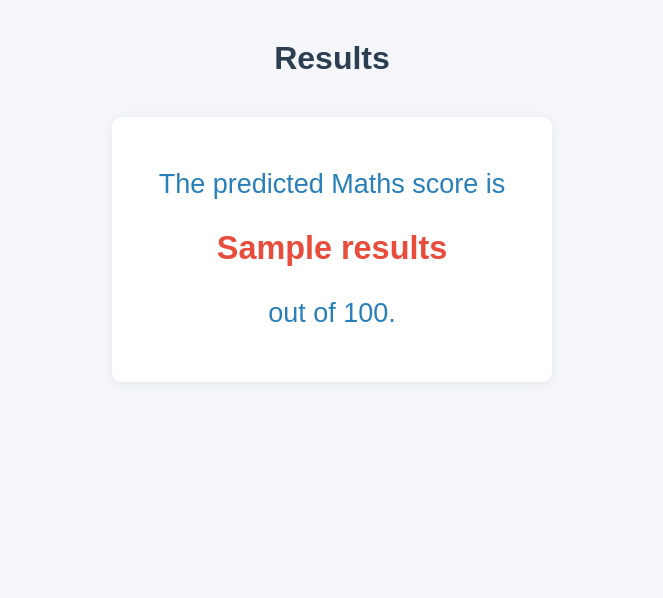
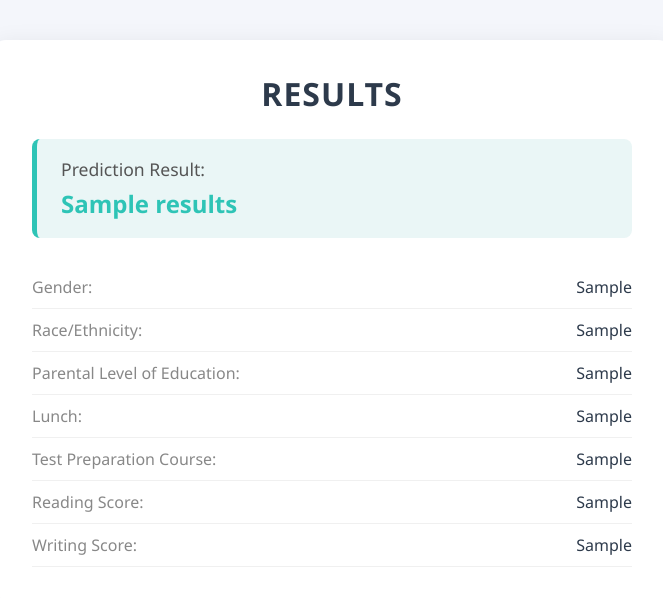
Before and after one commit to rudra-swnt-12/ML_project, a Flask app: template templates/result.html in a window 1280 px wide. Shown: the top 598 px of the page, without its empty margins (308-971 px from the left). Run offline with Flask 3, Linux system fonts and the light colour scheme; the template is opened without the code that fills it: most values are stand-ins (such as "Sample title", 1, 10 or a date in 2020).

Commit message:
Created README.md and fixed minor changes

```diff
--- a/application.py
+++ b/application.py
@@ -36,7 +36,26 @@ def predict_datapoint():
         predict_pipeline = PredictPipeline()
         results = predict_pipeline.predict(pred_df)
         print(results)
-        return render_template('result.html', results=results[0])
+        # Extract values to pass to template
+        option1 = data.gender
+        option2 = data.race_ethnicity
+        option3 = data.parental_level_of_education
+        option4 = data.lunch
+        option5 = data.test_preparation_course
+        option6 = data.reading_score
+        option7 = data.writing_score
+
+        return render_template(
+            'result.html',
+            results=results[0],
+            option1=option1,
+            option2=option2,
+            option3=option3,
+            option4=option4,
+            option5=option5,
+            option6=option6,
+            option7=option7
+        )
 
 @app.route('/about')
 def about():
--- a/templates/result.html
+++ b/templates/result.html
@@ -3,53 +3,121 @@
 <head>
     <meta charset="UTF-8">
     <title>Results</title>
+    <meta name="viewport" content="width=device-width, initial-scale=1.0">
     <style>
+        title {
+            font-family: 'Segoe UI', Arial, sans-serif;
+            color: #2d3a4b;
+            font-weight: 600;
+            text-align: center;
+            margin-top: 20px;
+            font-size: 1.5rem;
+        }
         body {
-            font-family: Arial, sans-serif;
-            background: #f4f6fa;
+            background: #f4f6fb;
+            font-family: 'Segoe UI', Arial, sans-serif;
             margin: 0;
             padding: 0;
         }
-        h1 {
-            color: #2c3e50;
+        .dashboard-container {
+            max-width: 600px;
+            margin: 40px auto;
+            background: #fff;
+            border-radius: 14px;
+            box-shadow: 0 4px 24px rgba(0,0,0,0.08);
+            padding: 32px 40px;
+        }
+        .dashboard-title {
+            font-size: 2rem;
+            font-weight: 600;
+            color: #2d3a4b;
+            margin-bottom: 24px;
             text-align: center;
-            margin-top: 40px;
+            font-family: 'Segoe UI', Arial, sans-serif;
+            text-transform: uppercase;
+            letter-spacing: 1px;
         }
-        #results {
-            background: #fff;
-            max-width: 400px;
-            margin: 40px auto;
-            padding: 30px 20px;
-            border-radius: 10px;
-            box-shadow: 0 2px 10px rgba(44,62,80,0.08);
-            text-align: center;
-            font-size: 18px;
+        .result-section {
+            background: #eaf6f6;
+            border-left: 5px solid #2ec4b6;
+            padding: 18px 24px;
+            border-radius: 8px;
+            margin-bottom: 28px;
         }
-        #results h2 {
-            color: #2980b9;
-            font-weight: 400;
+        .result-label {
+            font-size: 1.1rem;
+            color: #555;
+            margin-bottom: 6px;
         }
-        #predicted-score {
-            font-size: 24px;
-            color: #e74c3c;
+        .result-label :hover {
+            color: #2ec4b6;
+        }
+        .result-value {
+            font-size: 1.5rem;
             font-weight: bold;
-            margin-top: 30px;
-            font-size: larger;
+            color: #2ec4b6;
+        }
+        .options-section {
+            margin-top: 18px;
+        }
+        .option-row {
+            display: flex;
+            justify-content: space-between;
+            padding: 10px 0;
+            border-bottom: 1px solid #f0f0f0;
+        }
+        .option-label {
+            color: #888;
+        }
+        .option-value {
+            color: #2d3a4b;
+            font-weight: 500;
+        }
+        @media (max-width: 700px) {
+            .dashboard-container {
+                padding: 18px 8px;
+            }
         }
     </style>
 </head>
 <body>
-    <h1>Results</h1>
-    <div id="results">
-        <h2>
-            The predicted Maths score is
-            <br>
-            <div id="predicted-score">
-                {{ results }}
+    <div class="dashboard-container">
+        <div class="dashboard-title">Results</div>
+        <div class="result-section">
+            <div class="result-label">Prediction Result:</div>
+            <div class="result-value">{{ results }}</div>
+        </div>
+        <div class="options-section">
+            <div class="option-row">
+                <span class="option-label">Gender:</span>
+                <span class="option-value">{{ option1 }}</span>
             </div>
-            <br>
-            out of 100.
-        </h2>
+            <div class="option-row">
+                <span class="option-label">Race/Ethnicity:</span>
+                <span class="option-value">{{ option2 }}</span>
+            </div>
+            <div class="option-row">
+                <span class="option-label">Parental Level of Education:</span>
+                <span class="option-value">{{ option3 }}</span>
+            </div>
+            <div class="option-row">
+                <span class="option-label">Lunch:</span>
+                <span class="option-value">{{ option4 }}</span>
+            </div>
+            <div class="option-row">
+                <span class="option-label">Test Preparation Course:</span>
+                <span class="option-value">{{ option5 }}</span>
+            </div>
+            <div class="option-row">
+                <span class="option-label">Reading Score:</span>
+                <span class="option-value">{{ option6 }}</span>
+            </div>
+            <div class="option-row">
+                <span class="option-label">Writing Score:</span>
+                <span class="option-value">{{ option7 }}</span>
+            </div>
+            <!-- Add more options as needed -->
+        </div>
     </div>
 </body>
 </html>
```
Also changed, not shown: requirements.txt (+7 -3 lines), README.md.
